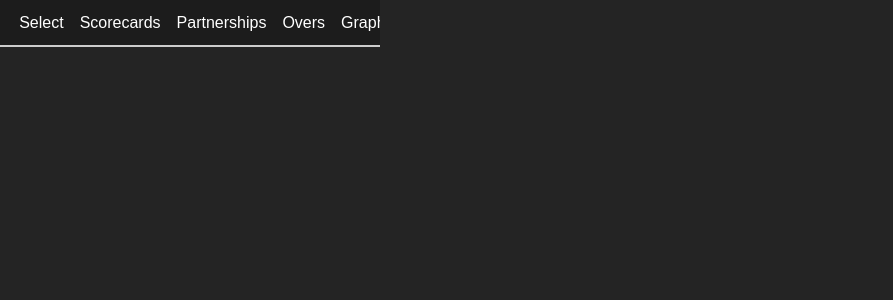
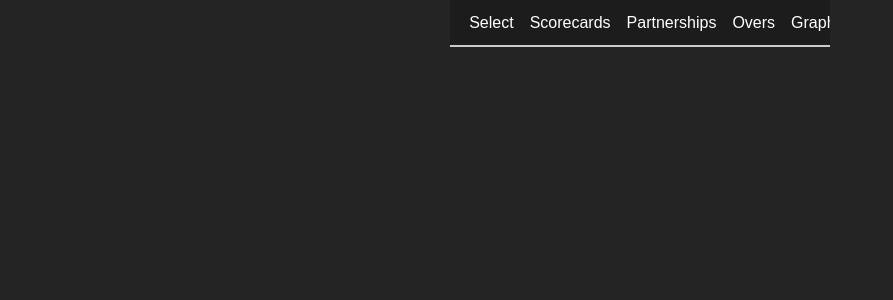
Before and after one commit to aakash-thotakura13/cricket, a React (Vite) app: page / in a window 1280 px wide. Shown: the top 300 px of the page, without its empty margins (0-893 px from the left). Built offline with nearby package versions, Linux system fonts and the light colour scheme; a web font is replaced by a local one.

Commit message:
modified: removed commetted sections and set the body width to 380px; margin-auto

```diff
--- a/src/index.css
+++ b/src/index.css
@@ -1,8 +1,6 @@
-/* @import url('https://fonts.googleapis.com/css2?family=Poppins:ital,wght@0,100;0,200;0,300;0,400;0,500;0,600;0,700;0,800;0,900;1,100;1,200;1,300;1,400;1,500;1,600;1,700;1,800;1,900&display=swap'); */
 @import url('https://fonts.googleapis.com/css2?family=Google+Sans+Flex:opsz,wght@6..144,1..1000&display=swap');
 
 :root {
-  /* font-family: "Poppins", sans-serif; */
   font-family: "Google Sans Flex", sans-serif;
   font-optical-sizing: auto;
 
@@ -20,7 +18,8 @@
 }
 
 body {
-  margin: 0em;
+  width: 380px;
+  margin: 0em auto;
   padding: 0em;
 }
 
```
